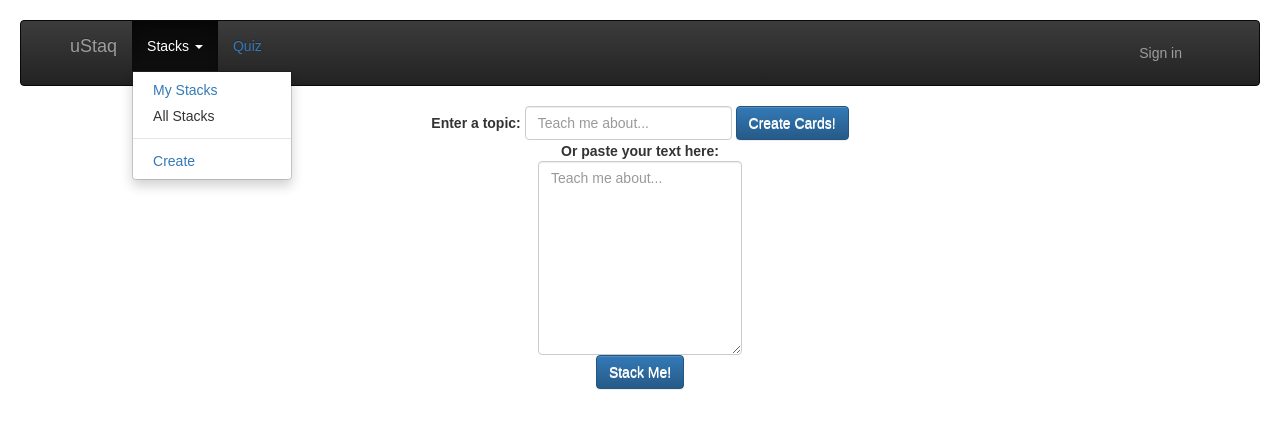
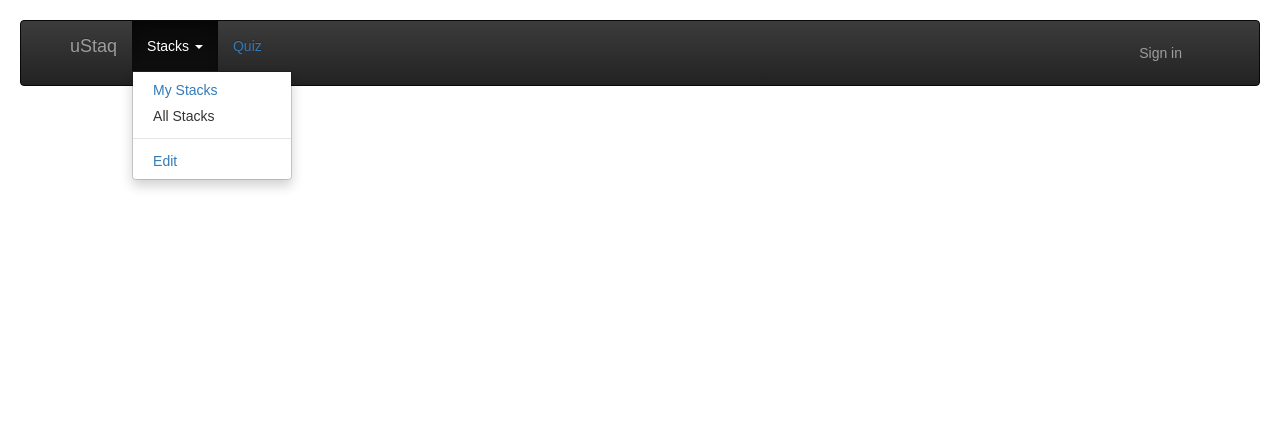
Before and after one commit to quhairfoir/uStaq-client, a React (Create React App) app: page /create in a window 1280 px wide. Both pictures are taken after a click on the button "Stacks". Shown: the top 428 px of the page. Built offline with nearby package versions, Linux system fonts and the light colour scheme; a web font is replaced by a local one.

Commit message:
stacks saving from Create page

```diff
--- a/src/components/App.jsx
+++ b/src/components/App.jsx
@@ -4,7 +4,7 @@
 // import Dashboard from './Dashboard'
 import Main from './Main'
 // import Users from './Users'
-import Create from './Create'
+import Edit from './Edit'
 import ViewOrCreateStacks from './ViewOrCreateStacks'
 import SignIn from './Sign-in'
 import SignUp from './Sign-up'
@@ -180,6 +180,7 @@
       ]
     }
     this.handleStoringUsers = this.handleStoringUsers.bind(this);
+    this.handleSubmitStack = this.handleSubmitStack.bind(this)
   }
 
   //make a function that sets the state in the app and bind that function in the constructor and pass it down to the nav, so from the nav we can set the state
@@ -196,7 +197,6 @@
       .then(response => console.log(response))
       .catch(error => console.log(error))
     this.setState({ userObj });
-    // console.log("this.state!!!", this.state.userObj)
   }
 
   componentDidMount() {
@@ -206,15 +206,16 @@
     document.body.appendChild(oauthScript);
   }
 
-  handleProtoSubmitAnd = e => {
-    e.preventDefault()
-    let proto = this.makeProtoStack(e)
-    if (proto.info.query === null && proto.info.text === null) {
+  handleSubmitStack (proto) {
+    if (proto.query === null && proto.text === null) {
       throw "ERROR -- cannot send empty request to server"
     }
-    axios.post('http://localhost:8080/proto', proto)
-      .then(response => {
-      })
+    let protoStack = {
+      userId: this.state.userObj.id,
+      proto
+    }
+    axios.post('http://localhost:8080/proto', protoStack)
+      .then(response => console.log(response))
       .catch(error => console.log(error))
   }
 
@@ -224,8 +225,8 @@
         <TopNav handleStoringUsers={this.handleStoringUsers} userObj={this.state.userObj}/>
         <Switch>
           <Route exact path="/" component={Main} />
-          <Route path="/stacks" render={({staticcontext, ...props }) => <Stacks {...props} stacks={this.state.stacks} />}/>
-          <Route path="/create" component={Create} />
+          <Route path="/stacks" render={({staticcontext, ...props }) => <ViewOrCreateStacks {...props} handleSubmitStack={this.handleSubmitStack} stacks={this.state.stacks} />}/>
+          <Route path="/edit" component={Edit} />
           <Route path="/quizroom" component={QuizRoom} />
           <Route path="/sign-in" component={SignIn} />
           <Route path="/sign-up" component={SignUp} />
--- a/src/components/Create.jsx
+++ b/src/components/Create.jsx
@@ -1,4 +1,5 @@
-import React from "react";
+import React, { Component } from 'react';
+
 import Grid from "react-bootstrap/lib/Grid";
 import Form from "react-bootstrap/lib/Form";
 import FormGroup from "react-bootstrap/lib/FormGroup";
@@ -10,12 +11,15 @@
 // import "./Create.css";
 import axios from 'axios';
 
-class Create extends React.Component {
+class Create extends Component {
   constructor(props) {
     super(props);
+
+    this.onSubmit = this.onSubmit.bind(this)
+    this.makeProtoStack = this.makeProtoStack.bind(this)
   }
 
-  makeProtoStack = e => {
+  makeProtoStack (e) {
     let protoStack = {
       query: e.target.elements.wikiQuery.value ? e.target.elements.wikiQuery.value : null,
       text: e.target.elements.textBox.value ? e.target.elements.textBox.value : null,
@@ -24,50 +28,17 @@
     return protoStack
   }
 
-  handleStackSave = e => {
+  onSubmit (e) {
     e.preventDefault()
-    if (this.state.sentences == false) {
-      throw "ERROR -- trying to save empty stack"
-    }
-    const pkg = {
-      userId: 1,
-      newStack: this.state.sentences
-    }
-    console.log(pkg)
-    axios.post('http://localhost:8080/stacks', pkg)
-      .then(response => console.log(response))
-      .catch(error => console.log(error))
-    this.setState({ showCards: true })
-  }
-
-  handleSubmitQuery = e => {
-    e.preventDefault()
-    let newProtoStack = this.makeProtoStack(e)
-    if (newProtoStack.query === null && newProtoStack.text === null) {
-      throw "ERROR -- cannot send empty request to server"
-    }
-    console.log('This is newProtoStack in handleSubmitQuery:', newProtoStack)
-    axios.post('http://localhost:8080/proto', newProtoStack)
-      .then(response => {
-        this.handleReceiveProto(response.data)
-      })
-      .catch(error => console.log(error))
-    this.setState({ showCards: true })
-  }
-
-  handleReceiveProto = sentences => {
-    for (let sentence of sentences) {
-      sentence.selectedToken = sentence.chefsRecommendation;
-    }
-    this.setState({ sentences }, () => {
-      this.determineIndicesToHide(this.state.sentences[this.state.currentSentence].selectedToken)
-    })
+    let protoStack = this.makeProtoStack(e)
+    console.log(protoStack)
+    this.props.handleSubmitStack(protoStack)
   }
 
   render() {
     return (
       <div>
-        <Form inline onSubmit={this.handleSubmitQuery}>
+        <Form inline onSubmit={this.onSubmit}>
           <FormGroup controlId="formInlineUrl">
             <ControlLabel>Enter a topic:</ControlLabel>{" "}
             <FormControl
@@ -89,10 +60,6 @@
               rows="9" />
           </FormGroup>
         </Form>
-
-        <Button className="btn btn-primary" id="create4realz" onClick={this.handleStackSave}>
-          Stack Me!{" "}
-        </Button>
       </div>
     );
   }
--- a/src/components/Edit.jsx
+++ b/src/components/Edit.jsx
@@ -60,7 +60,26 @@
     return result;
   }
 
+  // TODO####
+  handleReceiveStack = (sentences) => {
+    for (let sentence of sentences) {
+      sentence.selectedToken = sentence.chefsRecommendation;
+    }
+    this.setState({ sentences }, () => {
+      this.determineIndicesToHide(this.state.sentences[this.state.currentSentence].selectedToken)
+    })
+  }
+
   handleWordClick = index => {
     this.state.sentences[this.state.currentSentence].selectedToken = index;
   };
+
+  render() {
+    return(
+      <h1>EDIT</h1>
+    )
+  }
 }
+
+
+export default Edit
--- a/src/components/TopNav.jsx
+++ b/src/components/TopNav.jsx
@@ -78,7 +78,7 @@
                 <MenuItem eventKey={1.1}><Link to={`/stacks`}>My Stacks</Link></MenuItem>
                 <MenuItem eventKey={1.2}>All Stacks</MenuItem>
                 <MenuItem divider />
-                <MenuItem eventKey={1.3}><Link to={`/create`}>Create</Link></MenuItem>
+                <MenuItem eventKey={1.3}><Link to={`/edit`}>Edit</Link></MenuItem>
               </NavDropdown>
               <NavItem eventKey={2}>
                 <Link to={`/quizroom`}>Quiz</Link>
--- a/src/components/ViewOrCreateStacks.jsx
+++ b/src/components/ViewOrCreateStacks.jsx
@@ -2,14 +2,19 @@
 import Stacks from './Stacks';
 import Create from './Create';
 
-const ViewOrCreateStacks = (props) => (
+class ViewOrCreateStacks extends Component {
+  constructor(props) {
+    super(props)
+  }
+  render () {
+    return(
     <div className="container" style={{width: '100%'}}>
       <div className="row">
         <div className="col-sm-10">
-        <Stacks {...props} stacks={props.stacks} />
+          <Stacks stacks={this.props.stacks} />
         </div>
         <div className="col-sm-2" style={{background: '#942'}}>
-        <Create/>
+          <Create handleSubmitStack={this.props.handleSubmitStack} />
         </div>
       </div>
     </div>
@@ -21,6 +26,8 @@
   //     <Create/>
   //   </div>
   // </span>
-);
+    )
+  }
+}
 
 export default ViewOrCreateStacks
```
Lines whose indentation alone changed are shown as unchanged.
